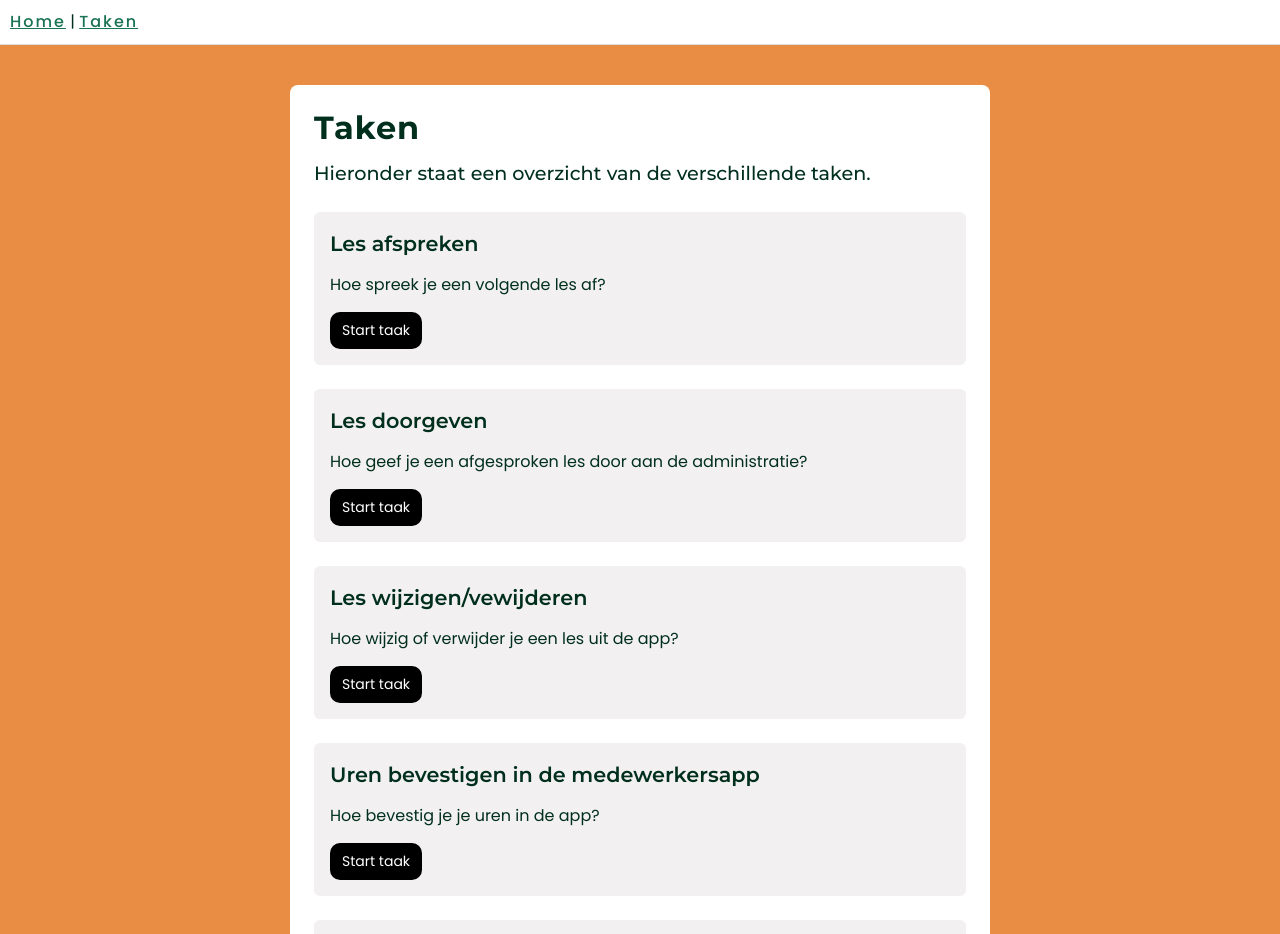
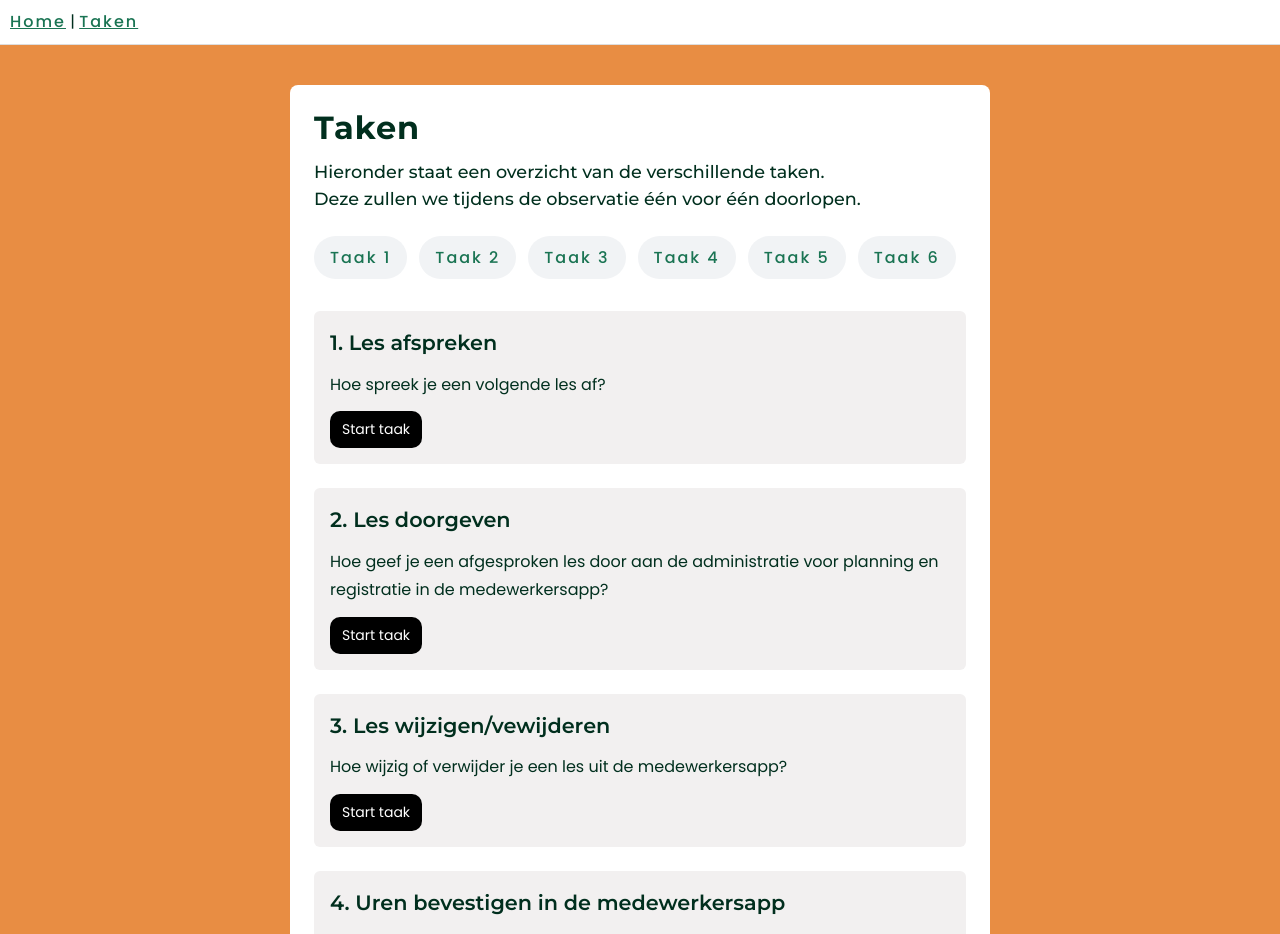
Before and after one commit to AnneKluytmans/novi-bijlesbeheer-testsite, a React (Vite) app: page /taken in a window 1280 px wide. Shown: the top 934 px of the page. Built offline with nearby package versions, Linux system fonts and the light colour scheme.

Commit message:
feat: update task page with taks navigation bar

```diff
--- /dev/null
+++ b/src/components/common/TaskNav.jsx
@@ -0,0 +1,20 @@
+import { NavLink } from "react-router-dom";
+import { tasks } from "../../data/tasks";
+
+export default function TasksNav() {
+  return (
+    <nav className="tasks-nav">
+      {tasks.map((task) => (
+        <NavLink
+          key={task.id}
+          to={`/taak/${task.id}/context`}
+          className={({ isActive }) =>
+            isActive ? "task-nav-link active" : "task-nav-link"
+          }
+        >
+          Taak {task.id}
+        </NavLink>
+      ))}
+    </nav>
+  );
+}
--- a/src/data/tasks.js
+++ b/src/data/tasks.js
@@ -1,37 +1,37 @@
 export const tasks = [
   {
     id: 1,
-    title: "Les afspreken",
+    title: "1. Les afspreken",
     shortDescription: "Hoe spreek je een volgende les af?",
     steps: ["context", "simulatie", "edge-cases", "afronding"],
   },
   {
     id: 2,
-    title: "Les doorgeven",
-    shortDescription: "Hoe geef je een afgesproken les door aan de administratie?",
+    title: "2. Les doorgeven",
+    shortDescription: "Hoe geef je een afgesproken les door aan de administratie voor planning en registratie in de medewerkersapp?",
     steps: ["context", "simulatie", "edge-cases", "afronding"],
   },
   {
     id: 3,
-    title: "Les wijzigen/vewijderen",
-    shortDescription: "Hoe wijzig of verwijder je een les uit de app?",
+    title: "3. Les wijzigen/vewijderen",
+    shortDescription: "Hoe wijzig of verwijder je een les uit de medewerkersapp?",
     steps: ["context", "simulatie", "edge-cases", "afronding"],
   },
   {
     id: 4,
-    title: "Uren bevestigen in de medewerkersapp",
-    shortDescription: "Hoe bevestig je je uren in de app?",
+    title: "4. Uren bevestigen in de medewerkersapp",
+    shortDescription: "Hoe controleer en bevestig je je gewerkte uren in de medewerkersapp?",
     steps: ["context", "simulatie", "edge-cases", "afronding"],
   },
   {
     id: 5,
-    title: "Les in LVS zetten",
-    shortDescription: "Hoe verwerk je je les in het LVS?",
+    title: "5. Les in LVS zetten",
+    shortDescription: "Hoe verwerk je een gegeven les in het LVS?",
     steps: ["context", "simulatie", "edge-cases", "afronding"],
   },
   {
     id: 6,
-    title: "Leerling afwezig melden",
+    title: "6. Leerling afwezig melden",
     shortDescription: "Hoe meld je een leerling afwezig?",
     steps: ["context", "simulatie", "edge-cases", "afronding"],
   },
--- a/src/index.css
+++ b/src/index.css
@@ -115,12 +115,14 @@ img {
 a,
 a:visited {
     color: var(--primary-dark);
+    font-size: 16px;
     letter-spacing: 0.125rem;
     font-weight: 500;
 }
 
 a:hover {
     color: var(--secondary-orange);
+    font-size: 16px;
     font-weight: 600;
 }
 
--- a/src/pages/Tasks.jsx
+++ b/src/pages/Tasks.jsx
@@ -1,3 +1,4 @@
+import TasksNav from '../components/common/TaskNav';
 import { tasks } from '../data/tasks'
 import { Link } from 'react-router-dom'
 
@@ -6,19 +7,23 @@ export default function Tasks() {
     <div>
         <h1>Taken</h1>
 
-        <h4>
+        <h5>
             Hieronder staat een overzicht van de verschillende taken.
-        </h4>
+            <br></br>
+            Deze zullen we tijdens de observatie één voor één doorlopen.
+        </h5>
+
+        <TasksNav />
 
         {tasks.map((task) => (
-            <div key={task.id} style={{ marginBottom: "20px" }} className='section'>
+            <article key={task.id} style={{ marginBottom: "20px" }} className='section'>
                 <h3>{task.title}</h3>
                 <p>{task.shortDescription}</p>
 
                 <Link to={`/taak/${task.id}/context`}>
                     <button className='primary-button'>Start taak</button>
                 </Link>
-            </div>
+            </article>
         ))}
     </div>
   );
--- a/src/styles/main.css
+++ b/src/styles/main.css
@@ -83,3 +83,23 @@ li {
 .primary-button:hover {
   opacity: 0.8;
 }
+
+.tasks-nav {
+  display: flex;
+  flex-wrap: wrap;
+  gap: 0.75rem;
+  margin: 1.5rem 0 2rem;
+}
+
+.task-nav-link {
+  padding: 0.6rem 1rem;
+  border-radius: 999px;
+  text-decoration: none;
+  background: #f1f3f5;
+  font-weight: 500;
+}
+
+.task-nav-link.active {
+  background: #878889;
+  font-weight: 700;
+}
```
